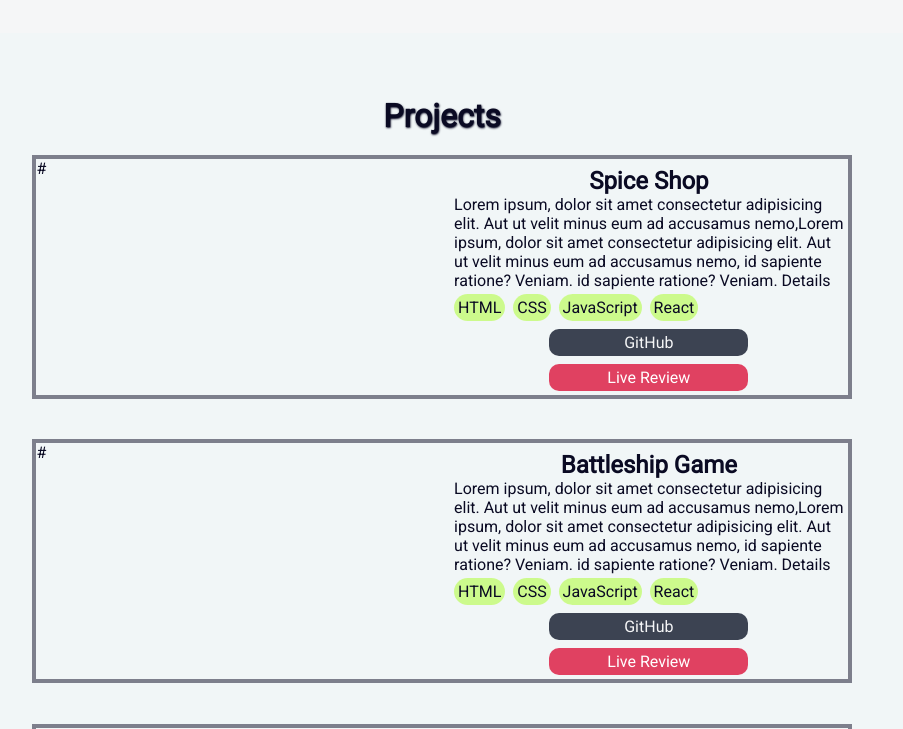
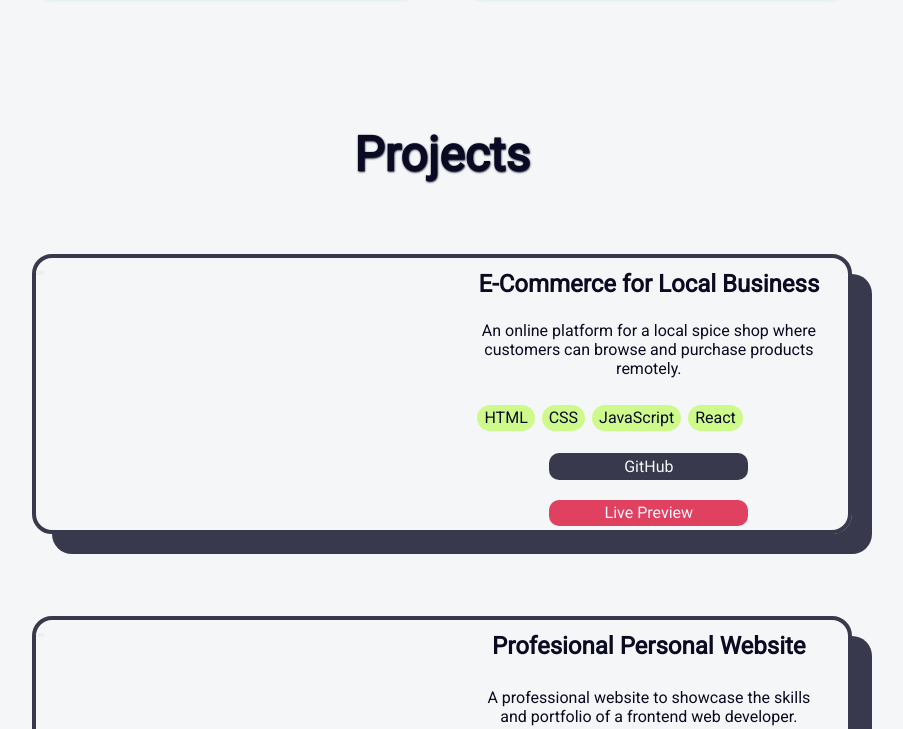
Before and after one commit to kosaromerf/Portfolio, a React (Vite) app: page / in a window 1280 px wide. Shown: the part 1417-2146 px from the top of the page, without its empty margins (198-1101 px from the left). Built offline with nearby package versions, Linux system fonts and the light colour scheme.

Commit message:
Add: Responsive Projects Componenet

```diff
--- a/src/Components/Case.jsx
+++ b/src/Components/Case.jsx
@@ -1,4 +1,5 @@
 import React from "react";
+import Preview from "./Preview";
 
 const Case = ({ prewiew, name, detail, techs, codeLink, prewiewLink }) => {
   let labels = techs.map((tech, index) => (
@@ -9,7 +10,7 @@ const Case = ({ prewiew, name, detail, techs, codeLink, prewiewLink }) => {
 
   return (
     <div className="case">
-      <section className="casePrewiew">{prewiew}</section>
+      <Preview prewiew={prewiew} />
       <section className="caseInfo">
         <h3 className="caseName">{name}</h3>
         <p className="caseDetail">{detail}</p>
@@ -28,7 +29,7 @@ const Case = ({ prewiew, name, detail, techs, codeLink, prewiewLink }) => {
           target="_blank"
           rel="noopener noreferrer"
         >
-          Live Review
+          Live Preview
         </a>
       </section>
     </div>
--- /dev/null
+++ b/src/Components/Preview.jsx
@@ -0,0 +1,14 @@
+import React, { useState } from "react";
+
+const Preview = ({ preview }) => {
+  const [image, setImage] = useState(0);
+
+  return (
+    <div className="previewer">
+      <button></button>
+      <img />
+      <button></button>
+    </div>
+  );
+};
+export default Preview;
--- a/src/Components/Projects.jsx
+++ b/src/Components/Projects.jsx
@@ -7,9 +7,9 @@ const Projects = () => {
       <h2>Projects</h2>
       <Case
         prewiew={"#"}
-        name={"Spice Shop"}
+        name={"E-Commerce for Local Business"}
         detail={
-          "Lorem ipsum, dolor sit amet consectetur adipisicing elit. Aut ut velit minus eum ad accusamus nemo,Lorem ipsum, dolor sit amet consectetur adipisicing elit. Aut ut velit minus eum ad accusamus nemo, id sapiente ratione? Veniam. id sapiente ratione? Veniam. Details"
+          "An online platform for a local spice shop where customers can browse and purchase products remotely."
         }
         techs={["HTML", "CSS", "JavaScript", "React"]}
         codeLink={"#"}
@@ -17,9 +17,9 @@ const Projects = () => {
       />
       <Case
         prewiew={"#"}
-        name={"Battleship Game"}
+        name={"Profesional Personal Website"}
         detail={
-          "Lorem ipsum, dolor sit amet consectetur adipisicing elit. Aut ut velit minus eum ad accusamus nemo,Lorem ipsum, dolor sit amet consectetur adipisicing elit. Aut ut velit minus eum ad accusamus nemo, id sapiente ratione? Veniam. id sapiente ratione? Veniam. Details"
+          "A professional website to showcase the skills and portfolio of a frontend web developer."
         }
         techs={["HTML", "CSS", "JavaScript", "React"]}
         codeLink={"#"}
@@ -27,9 +27,19 @@ const Projects = () => {
       />
       <Case
         prewiew={"#"}
-        name={"Inventory Application"}
+        name={"Messaging Application"}
         detail={
-          "Lorem ipsum, dolor sit amet consectetur adipisicing elit. Aut ut velit minus eum ad accusamus nemo,Lorem ipsum, dolor sit amet consectetur adipisicing elit. Aut ut velit minus eum ad accusamus nemo, id sapiente ratione? Veniam. id sapiente ratione? Veniam. Details"
+          "This project focuses on creating a basic messaging application similar to WhatsApp, providing users with a platform to exchange messages."
+        }
+        techs={["HTML", "CSS", "JavaScript", "NodeJS"]}
+        codeLink={"#"}
+        prewiewLink={"#"}
+      />
+      <Case
+        prewiew={"#"}
+        name={"Temp Case"}
+        detail={
+          "temporibus, laboriosam repudiandae dolor minus vero, iure debitis soluta maxime rerum nesciunt fugiat excepturi ab omnis facilis unde odit nemo aliquid. Molestiae accusamus doloribus voluptates blanditiis corporis vel eaque, iusto eveniet. Praesentium molestiae beatae rerum numquam dolorem deleniti explicabo cum libero omnis et quisquam accusamus nostrum, in maiores facere quidem quis consectetur architecto. Labore, assumenda dicta soluta sint possimus quam autem itaque ipsam tempora id quibusdam placeat qui, optio voluptate fugit dolores. Distinctio reprehenderit eligendi pariatur incidunt cumque esse quos culpa doloribus officia aperiam eos vero ipsam consequuntur, possimus, debitis cupiditate? Voluptatum vel natus aspernatur magnam nisi, laborum iste reprehenderit neque deserunt odit suscipit quibusdam deleniti earum aliquam voluptas, corporis cumque nam hic esse illo animi? Explicabo suscipit rem, natus voluptatibus, facilis odit sequi voluptates nisi non ex eos error ut, beatae dolorem cupiditate consequuntur accusamus iure laboriosam ratione. Id quae dignissimos, architecto nobis dicta nulla numquam amet sunt ab quisquam sint. Beatae, veniam ipsum, optio molestias consectetur corrupti aliquam possimus sint libero modi facere illum quo iste totam sunt nobis voluptates ut, ad adipisci reiciendis sapiente numquam exercitationem? Ea deleniti illo tempora veritatis iste beatae, ratione explicabo amet voluptate ut sed blanditiis consectetur?"
         }
         techs={["HTML", "CSS", "JavaScript", "NodeJS"]}
         codeLink={"#"}
--- a/src/Utils/animationDelay.js
+++ b/src/Utils/animationDelay.js
@@ -17,7 +17,7 @@ const animationDelay = () => {
     document.head.appendChild(style);
 
     e.style.animation = `typing-${index} ${contentLength / 20}s forwards,
-      blink-caret 0.5s forwards infinite,
+      blink-caret 0.6s forwards infinite,
       matrix ${contentLength / 20}s steps(40, end)`;
 
     e.style.animationDelay = `${delay / 20}s`;
--- a/src/index.css
+++ b/src/index.css
@@ -1,10 +1,13 @@
 /* Variables */
 :root {
   --dark: #0a0a23;
-  --darkhalf: #0a0a23aa;
+  --darkhalf: #0a0a23cc;
   --light: #f5f6f7;
   --lighthalf: #f5f6f7aa;
-  --green: #adff2f88;
+  --greenhalf: #adff2f88;
+  --green: #adff2f;
+  --red: #dc143c;
+  --redhalf: #dc143ccc;
 }
 
 /* Reset */
@@ -167,9 +170,7 @@ li.typewriter {
   text-align: center;
 }
 
-
 /* Skills styles */
-
 #skills {
   background-color: var(--light);
   display: flex;
@@ -182,8 +183,8 @@ li.typewriter {
 #skills h2 {
   text-shadow: 0.5px 0.5px 2px var(--dark);
   font-weight: 900;
-  font-size: 2rem;
-  margin-bottom: 1%;
+  font-size: 3rem;
+  margin-bottom: 2%;
 }
 
 #core h4 {
@@ -245,7 +246,6 @@ li.typewriter {
   gap: 5%
 }
 
-
 #devTools,
 #support {
   display: flex;
@@ -286,11 +286,8 @@ li.typewriter {
   }
 }
 
-
-
 #support img,
 #devTools img {
-
   height: 40px;
   width: 40px;
   margin-bottom: 0.5vh;
@@ -323,36 +320,34 @@ li.typewriter {
   flex-direction: column;
   justify-content: center;
   align-items: center;
-  background-color: #f1f6f7;
-  padding: 8vh 10% 5% 10%
+  background-color: var(--light);
+  padding: 8vh 10% 5% 10%;
+
 }
 
 #projects h2 {
+  color: var(--dark);
+  text-shadow: 0.5px 0.5px 2px var(--dark);
+  font-weight: 900;
+  font-size: 3rem;
+  margin-bottom: 3%;
+}
 
-  color: #0a0a23;
-  text-shadow: 0.5px 0.5px 2px #0a0a23;
-  font-weight: 900;
-  font-size: 2rem;
-}
 
 .case {
   display: grid;
   grid-template-columns: 1fr 1fr;
-  border: 4px solid #0a0a2380;
+  border: 4px solid var(--darkhalf);
   width: 80%;
-  min-height: 30vh;
-  margin: 2% 0;
-  gap: 2%
-}
-
-.casePrewiew {
-  color: #0a0a23;
-
+  min-height: 35vh;
+  margin: 4% 0;
+  gap: 2%;
+  box-shadow: 20px 20px var(--darkhalf);
+  border-radius: 20px;
 }
 
 .caseInfo {
-  color: #0a0a23;
-
+  color: var(--dark);
   display: flex;
   flex-direction: column;
   justify-content: space-between;
@@ -360,31 +355,42 @@ li.typewriter {
 }
 
 .caseName {
-  color: #0a0a23;
-
+  width: 90%;
+  height: auto;
+  color: var(--dark);
   margin-top: 2%;
   font-size: 1.5rem;
+  text-align: center;
+  padding: 1%;
 }
 
 .caseDetail {
-  color: #0a0a23;
-  margin: 0 1%;
+  width: 90%;
+  height: auto;
+  color: var(--dark);
+  margin-top: 1%;
+  font-size: 1rem;
+  text-align: center;
+  padding: 1%;
 }
 
 .labels {
-  color: #0a0a23;
   display: flex;
-  width: 100%;
   flex-wrap: wrap;
-
+  width: 90%;
+  height: auto;
+  color: var(--dark);
+  margin-top: 1%;
+  font-size: 1rem;
+  text-align: center;
+  padding: 1%;
 }
 
 .label {
-  color: #0a0a23;
-
-  padding: 1%;
+  color: var(--dark);
+  padding: 1% 2%;
   margin: 1%;
-  background-color: #adff2f88;
+  background-color: var(--greenhalf);
   border-radius: 20px;
 }
 
@@ -392,49 +398,45 @@ li.typewriter {
   width: 50%;
   max-width: 200px;
   text-align: center;
-  color: #0a0a23;
-
   padding: 1%;
   margin: 1%;
   text-decoration: none;
-  background-color: #0f172acc;
-  color: #f5f6f7;
+  background-color: var(--darkhalf);
+  color: var(--light);
   transition: transform 0.2s ease-in-out;
   transition: background-color 0.5s ease-in-out;
   border-radius: 10px;
-
 }
 
 .prewiewLink {
   width: 50%;
   max-width: 200px;
   text-align: center;
-  color: #0a0a23;
+  color: var(--dark);
   padding: 1%;
   margin: 1%;
-
   text-decoration: none;
-  background-color: #dc143ccc;
-  color: #ffffff;
+  background-color: var(--redhalf);
+  color: var(--light);
   transition: transform 0.2s ease-in-out;
   transition: background-color 0.5s ease-in-out;
   border-radius: 10px;
-
 }
-
 
 .prewiewLink:hover {
   transform: scale(1.1);
   font-weight: 900;
-  background-color: #dc143c;
-
+  background-color: var(--red);
 }
 
 .codeLink:hover {
   transform: scale(1.1);
   font-weight: 900;
-  background-color: #0f172a;
+  background-color: var(--dark);
+}
 
+.casePrewiew {
+  color: #0a0a23;
 }
 
 /* About styles */
@@ -566,8 +568,7 @@ li.typewriter {
 @media only screen and (max-width:480px) {
 
   /* phone */
-
-
+  /* header */
   #logo {
     display: none;
   }
@@ -586,7 +587,7 @@ li.typewriter {
     text-shadow: 1px 1px 1px black;
   }
 
-  /*  -------------------------------------------------------------------------- */
+  /* welcome */
   #welcomeMop {
     display: none;
   }
@@ -637,7 +638,7 @@ li.typewriter {
     font-size: 1.5rem;
   }
 
-  /*  -------------------------------------------------------------------------- */
+  /* skills */
 
   #skillContainer {
     width: 100%
@@ -666,14 +667,29 @@ li.typewriter {
     font-size: 4vw;
   }
 
+  /* projects */
+  .case {
+    display: flex;
+    flex-direction: column;
+    width: 95%;
+    height: 80vh;
+    justify-content: space-between;
+  }
 
+  .previewer {
+    width: 100%;
+    height: 45vw;
+  }
+
+  .labels {
+    justify-content: center;
+  }
 }
 
 @media only screen and (min-width:480px) and (max-width: 599px) {
 
   /* tablet or big phone */
-
-
+  /* header */
   #logo {
     display: none;
   }
@@ -688,9 +704,7 @@ li.typewriter {
     text-shadow: 1px 1px 1px black;
   }
 
-  /*  -------------------------------------------------------------------------- */
-
-
+  /* welcome */
   #welcomeMop {
     display: none;
   }
@@ -733,7 +747,7 @@ li.typewriter {
     align-items: center;
   }
 
-  /*  -------------------------------------------------------------------------- */
+  /* skills */
 
   #skillContainer {
     width: 100%
@@ -752,11 +766,27 @@ li.typewriter {
     width: 70%;
     text-align: center;
   }
+
+  /* projects */
+  .case {
+    display: flex;
+    flex-direction: column;
+  }
+
+  .previewer {
+    width: 100%;
+    height: 45vw;
+  }
+
+  .labels {
+    justify-content: center;
+  }
 }
 
 @media only screen and (min-width:600px) and (max-width: 767px) {
 
   /* tablet */
+  /* header */
   #navbar {
     width: 100%;
     max-width: 800px;
@@ -767,7 +797,7 @@ li.typewriter {
     text-shadow: 1px 1px 1px black;
   }
 
-  /*  -------------------------------------------------------------------------- */
+  /* welcome */
   #welcome {
     flex-direction: column;
   }
@@ -800,7 +830,7 @@ li.typewriter {
     gap: 4%
   }
 
-  /*  -------------------------------------------------------------------------- */
+  /* skills */
   #core img {
     width: 40px;
     height: 40px
@@ -814,18 +844,33 @@ li.typewriter {
     width: 70%;
     text-align: center;
   }
+
+  /* projects */
+  .case {
+    display: flex;
+    flex-direction: column;
+  }
+
+  .previewer {
+    width: 100%;
+    height: 45vw;
+  }
+
+  .labels {
+    justify-content: center;
+  }
 }
 
 @media only screen and (min-width:768px) and (max-width: 991px) {
 
   /*  small laptop or tableet */
+  /* header */
   #navbar {
     width: 100%;
     max-width: 800px;
   }
 
-  /*  -------------------------------------------------------------------------- */
-
+  /* welcome */
   #welcome {
     flex-direction: column;
   }
@@ -860,13 +905,16 @@ li.typewriter {
     gap: 4%
   }
 
-  /*  -------------------------------------------------------------------------- */
+  /* skills */
+  /* projects */
 
 }
 
 @media only screen and (min-width:992px) and (max-width: 1199px) {
 
   /* laptop */
+  /* header */
+  /* welcome */
   #welcomeMop {
     width: 30vw;
     height: 30vw;
@@ -876,17 +924,24 @@ li.typewriter {
     width: 65vw;
   }
 
-  /*  -------------------------------------------------------------------------- */
+  /* skills */
+  /* projects */
 
 }
 
 @media only screen and (min-width:1200px) and (max-width: 1919px) {
-
   /* desktopscreen */
+  /* header */
+  /* welcome */
+  /* skills */
+  /* projects */
 
 }
 
 @media only screen and (min-width:1920px) {
-
   /*  big desktops or highdef */
+  /* header */
+  /* welcome */
+  /* skills */
+  /* projects */
 }
```
